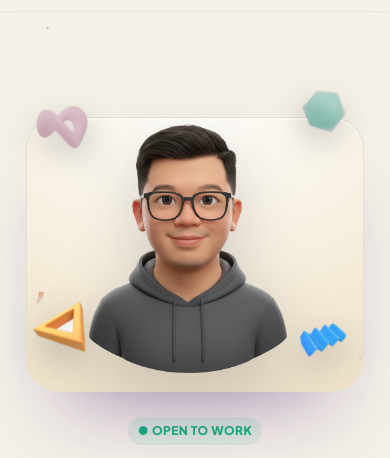
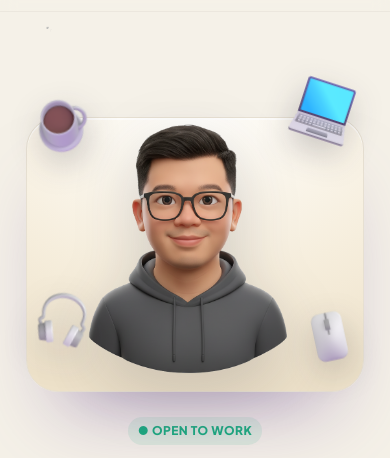
Before and after one commit to tranttuan96/my-portfolio, a website built with Vite: page index.html in a window 390 px wide. Shown: the part 55-513 px from the top of the page. Built offline with nearby package versions, Linux system fonts and the light colour scheme.

Commit message:
style: bring back the desk props around the hero avatar
The clay shapes were a stand-in chosen when the original coffee, laptop,
headphone and mouse renders had to go: those were hotlinked from Icons8,
whose 3D set is not licensed for this use.

Microsoft's Fluent Emoji ships equivalent 3D renders under MIT, so the
original arrangement comes back self-hosted. Their lavender palette sits
close to the existing lilac and plum tokens. The per-slot widths and
rotations in hero.css already suited 256px square art and are unchanged.

```diff
--- a/index.html
+++ b/index.html
@@ -47,11 +47,11 @@
         <div class="hero-stage">
           <div class="avatar-card"></div>
           <img class="avatar-img" src="/avatar-3d.png?v=3" alt="3D avatar of Tuan" width="741" height="1064" decoding="async" />
-          <!-- Clay props; the accent palette in colors.css is sampled from these. -->
-          <img class="deco deco-tl" src="/decoratives/knot.png" alt="" aria-hidden="true" width="400" height="400" decoding="async" />
-          <img class="deco deco-tr" src="/decoratives/diamond.png" alt="" aria-hidden="true" width="400" height="400" decoding="async" />
-          <img class="deco deco-bl" src="/decoratives/triangle.png" alt="" aria-hidden="true" width="179" height="156" decoding="async" />
-          <img class="deco deco-br" src="/decoratives/zigzag.png" alt="" aria-hidden="true" width="160" height="124" decoding="async" />
+          <!-- Desk props, Microsoft Fluent Emoji 3D (MIT), self-hosted. -->
+          <img class="deco deco-tl" src="/decoratives/props/coffee.png" alt="" aria-hidden="true" width="256" height="256" decoding="async" />
+          <img class="deco deco-tr" src="/decoratives/props/laptop.png" alt="" aria-hidden="true" width="256" height="256" decoding="async" />
+          <img class="deco deco-bl" src="/decoratives/props/headphone.png" alt="" aria-hidden="true" width="256" height="256" decoding="async" />
+          <img class="deco deco-br" src="/decoratives/props/mouse.png" alt="" aria-hidden="true" width="256" height="256" decoding="async" />
         </div>
       </div>
     </div>
```
Also changed, not shown: public/decoratives/props/coffee.png (added), public/decoratives/props/headphone.png (added), public/decoratives/props/laptop.png (added), public/decoratives/props/mouse.png (added).
